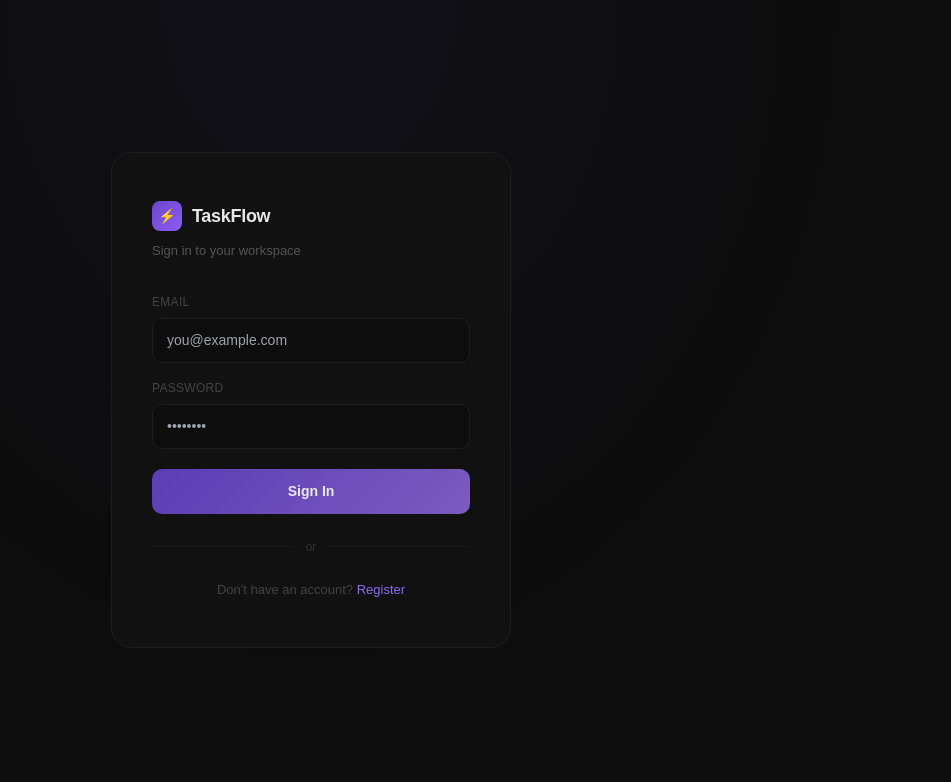
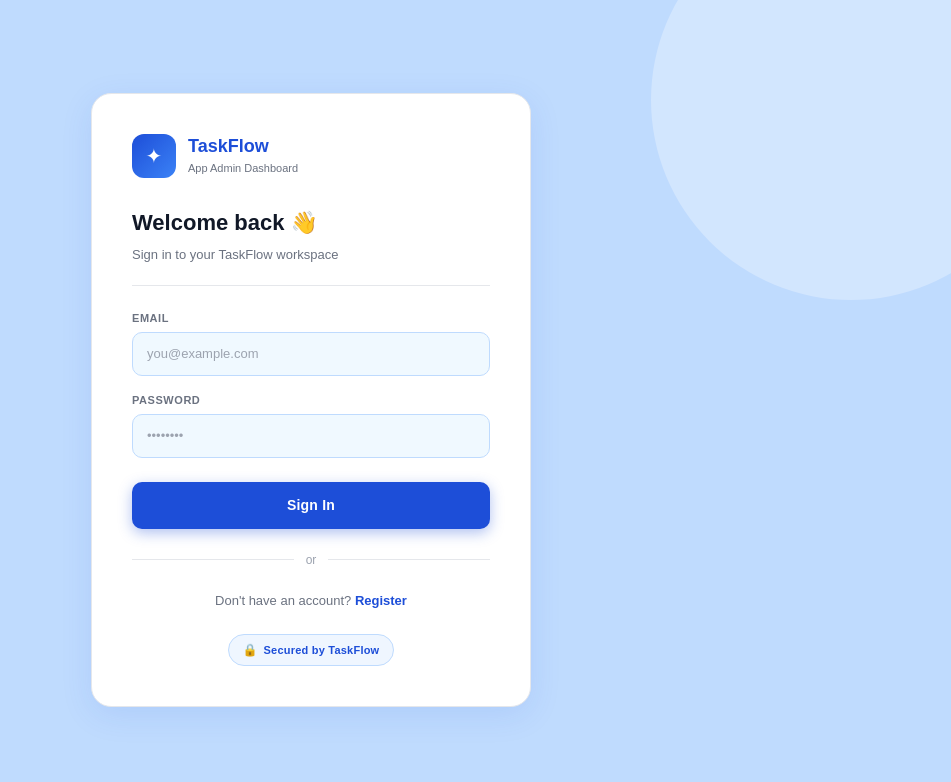
Before and after one commit to SreenandhaVR/task-manager, a React app in the folder frontend/: page /login in a window 1280 px wide. Shown: the top 782 px of the page, without its empty margins (329-1280 px from the left). Built offline with nearby package versions, Linux system fonts and the light colour scheme; the HTML template or start-up script is replaced by a standard one.

Commit message:
Completed till Task Detail PAge

```diff
--- a/frontend/src/pages/Login.jsx
+++ b/frontend/src/pages/Login.jsx
@@ -16,24 +16,26 @@ export default function Login() {
   const inputStyle = {
     width: '100%',
     padding: '11px 14px',
-    background: '#0d0d0d',
-    border: '1px solid #1e1e1e',
+    background: '#f0f9ff',
+    border: '1px solid #bfdbfe',
     borderRadius: '10px',
-    color: '#d0d0d0',
-    fontSize: '14px',
+    color: '#111827',
+    fontSize: '13px',
     outline: 'none',
     boxSizing: 'border-box',
-    fontFamily: "'DM Sans', sans-serif"
+    fontFamily: "'Poppins', sans-serif",
+    transition: 'border 0.2s, background 0.2s',
   }
 
   const labelStyle = {
     display: 'block',
-    fontSize: '12px',
-    color: '#444',
-    marginBottom: '7px',
-    fontWeight: '500',
-    letterSpacing: '0.3px',
-    textTransform: 'uppercase'
+    fontSize: '11px',
+    color: '#6b7280',
+    marginBottom: '6px',
+    fontWeight: '600',
+    letterSpacing: '0.05em',
+    textTransform: 'uppercase',
+    fontFamily: "'Poppins', sans-serif",
   }
 
   const handleSubmit = async (e) => {
@@ -56,9 +58,7 @@ export default function Login() {
         '/auth/login',
         `username=${encodeURIComponent(email)}&password=${encodeURIComponent(password)}`,
         {
-          headers: {
-            'Content-Type': 'application/x-www-form-urlencoded'
-          }
+          headers: { 'Content-Type': 'application/x-www-form-urlencoded' }
         }
       )
 
@@ -80,69 +80,128 @@ export default function Login() {
   return (
     <div style={{
       minHeight: '100vh',
-      background: '#0d0d0d',
+      background: '#bfdbfe',
       display: 'flex',
       alignItems: 'center',
       justifyContent: 'center',
-      fontFamily: "'DM Sans', sans-serif"
+      fontFamily: "'Poppins', sans-serif",
+      position: 'relative',
+      overflow: 'hidden',
     }}>
 
+      {/* Decorative circle — top right */}
       <div style={{
-        position: 'fixed', inset: 0,
-        background: 'radial-gradient(ellipse at 50% 0%, rgba(100,80,200,0.06) 0%, transparent 60%)',
-        pointerEvents: 'none'
+        position: 'fixed',
+        top: '-100px',
+        right: '-100px',
+        width: '400px',
+        height: '400px',
+        borderRadius: '50%',
+        background: '#ffffff',
+        opacity: 0.3,
+        pointerEvents: 'none',
       }} />
 
+      {/* Decorative circle — bottom left */}
       <div style={{
-        width: '100%', maxWidth: '400px',
-        padding: '48px 40px',
-        background: '#111111',
-        border: '1px solid #1e1e1e',
+        position: 'fixed',
+        bottom: '-60px',
+        left: '-60px',
+        width: '250px',
+        height: '250px',
+        borderRadius: '50%',
+        background: '#ffffff',
+        opacity: 0.2,
+        pointerEvents: 'none',
+      }} />
+
+      {/* Card */}
+      <div style={{
+        width: '100%',
+        maxWidth: '440px',
+        padding: '40px',
+        background: '#ffffff',
+        border: '1px solid #e5e7eb',
         borderRadius: '20px',
-        position: 'relative', zIndex: 1
+        boxShadow: '0 8px 32px rgba(29,78,216,0.10)',
+        position: 'relative',
+        zIndex: 1,
       }}>
 
-        {/* logo */}
-        <div style={{ marginBottom: '32px' }}>
+        {/* Logo row */}
+        <div style={{ display: 'flex', alignItems: 'center', gap: '12px', marginBottom: '28px' }}>
           <div style={{
-            display: 'flex', alignItems: 'center',
-            gap: '10px', marginBottom: '10px'
-          }}>
+            width: '44px',
+            height: '44px',
+            background: 'linear-gradient(135deg, #1d4ed8, #3b82f6)',
+            borderRadius: '12px',
+            display: 'flex',
+            alignItems: 'center',
+            justifyContent: 'center',
+            fontSize: '20px',
+            color: '#ffffff',
+            flexShrink: 0,
+          }}>✦</div>
+          <div>
             <div style={{
-              width: '30px', height: '30px',
-              background: 'linear-gradient(135deg, #6c47c9, #8b5cf6)',
-              borderRadius: '8px', display: 'flex',
-              alignItems: 'center', justifyContent: 'center',
-              fontSize: '14px'
-            }}>⚡</div>
-            <span style={{
-              fontSize: '18px', fontWeight: '700',
-              fontFamily: "'Syne', sans-serif",
-              color: '#e8e8e8', letterSpacing: '-0.3px'
-            }}>TaskFlow</span>
+              fontSize: '18px',
+              fontWeight: '800',
+              color: '#1d4ed8',
+              fontFamily: "'Poppins', sans-serif",
+              lineHeight: 1.2,
+            }}>TaskFlow</div>
+            <div style={{
+              fontSize: '11px',
+              color: '#6b7280',
+              fontFamily: "'Poppins', sans-serif",
+              marginTop: '2px',
+            }}>App Admin Dashboard</div>
           </div>
-          <p style={{ color: '#555', fontSize: '13px' }}>
-            {isRegister ? 'Create a new account' : 'Sign in to your workspace'}
-          </p>
         </div>
 
-        {/* error */}
+        {/* Welcome heading */}
+        <h2 style={{
+          margin: '0 0 6px',
+          fontSize: '22px',
+          fontWeight: '700',
+          color: '#111827',
+          fontFamily: "'Poppins', sans-serif",
+        }}>
+          {isRegister ? 'Create account 🚀' : 'Welcome back 👋'}
+        </h2>
+        <p style={{
+          margin: '0 0 20px',
+          fontSize: '13px',
+          color: '#6b7280',
+          fontFamily: "'Poppins', sans-serif",
+        }}>
+          {isRegister
+            ? 'Fill in the details to get started'
+            : 'Sign in to your TaskFlow workspace'}
+        </p>
+
+        {/* Divider */}
+        <div style={{ height: '1px', background: '#e5e7eb', marginBottom: '24px' }} />
+
+        {/* Error */}
         {error && (
           <div style={{
-            background: 'rgba(239,68,68,0.08)',
-            border: '1px solid rgba(239,68,68,0.2)',
-            borderRadius: '8px', padding: '10px 14px',
-            marginBottom: '16px', fontSize: '13px',
-            color: '#ef4444', fontWeight: '500'
+            marginBottom: '16px',
+            padding: '10px 14px',
+            background: '#fef2f2',
+            border: '1px solid #fecaca',
+            borderRadius: '10px',
+            fontSize: '12px',
+            color: '#dc2626',
+            fontWeight: '500',
+            fontFamily: "'Poppins', sans-serif",
           }}>
             {error}
           </div>
         )}
 
-        {/* form */}
-        <form onSubmit={handleSubmit} style={{
-          display: 'flex', flexDirection: 'column', gap: '16px'
-        }}>
+        {/* Form */}
+        <form onSubmit={handleSubmit} style={{ display: 'flex', flexDirection: 'column', gap: '16px' }}>
 
           <div>
             <label style={labelStyle}>Email</label>
@@ -153,8 +212,14 @@ export default function Login() {
               placeholder="you@example.com"
               required
               style={inputStyle}
-              onFocus={(e) => e.target.style.borderColor = '#3d2c6e'}
-              onBlur={(e) => e.target.style.borderColor = '#1e1e1e'}
+              onFocus={(e) => {
+                e.target.style.borderColor = '#1d4ed8'
+                e.target.style.background = '#ffffff'
+              }}
+              onBlur={(e) => {
+                e.target.style.borderColor = '#bfdbfe'
+                e.target.style.background = '#f0f9ff'
+              }}
             />
           </div>
 
@@ -167,8 +232,14 @@ export default function Login() {
               placeholder="••••••••"
               required
               style={inputStyle}
-              onFocus={(e) => e.target.style.borderColor = '#3d2c6e'}
-              onBlur={(e) => e.target.style.borderColor = '#1e1e1e'}
+              onFocus={(e) => {
+                e.target.style.borderColor = '#1d4ed8'
+                e.target.style.background = '#ffffff'
+              }}
+              onBlur={(e) => {
+                e.target.style.borderColor = '#bfdbfe'
+                e.target.style.background = '#f0f9ff'
+              }}
             />
           </div>
 
@@ -176,39 +247,63 @@ export default function Login() {
             type="submit"
             disabled={loading}
             style={{
-              width: '100%', padding: '12px',
-              background: 'linear-gradient(135deg, #5b3db5, #7c5cbf)',
-              border: 'none', borderRadius: '10px',
-              color: '#e8e8e8', fontSize: '14px',
-              fontWeight: '600',
+              width: '100%',
+              padding: '13px',
+              background: '#1d4ed8',
+              border: 'none',
+              borderRadius: '10px',
+              color: '#ffffff',
+              fontSize: '14px',
+              fontWeight: '700',
+              fontFamily: "'Poppins', sans-serif",
+              letterSpacing: '0.2px',
               cursor: loading ? 'not-allowed' : 'pointer',
-              marginTop: '4px',
+              marginTop: '8px',
               opacity: loading ? 0.7 : 1,
-              fontFamily: "'DM Sans', sans-serif"
+              boxShadow: '0 4px 14px rgba(29,78,216,0.35)',
+              transition: 'opacity 0.2s, transform 0.2s',
+              transform: 'translateY(0)',
             }}
-            onMouseEnter={(e) => { if (!loading) e.target.style.opacity = '0.88' }}
-            onMouseLeave={(e) => { if (!loading) e.target.style.opacity = '1' }}
+            onMouseEnter={(e) => {
+              if (!loading) {
+                e.target.style.opacity = '0.88'
+                e.target.style.transform = 'translateY(-1px)'
+              }
+            }}
+            onMouseLeave={(e) => {
+              if (!loading) {
+                e.target.style.opacity = '1'
+                e.target.style.transform = 'translateY(0)'
+              }
+            }}
           >
             {loading
               ? (isRegister ? 'Creating account...' : 'Signing in...')
-              : (isRegister ? 'Create Account' : 'Sign In')
-            }
+              : (isRegister ? 'Create Account' : 'Sign In')}
           </button>
 
         </form>
 
-        {/* divider */}
+        {/* Divider */}
         <div style={{
-          display: 'flex', alignItems: 'center',
-          gap: '12px', margin: '24px 0'
+          display: 'flex',
+          alignItems: 'center',
+          gap: '12px',
+          margin: '22px 0',
         }}>
-          <div style={{ flex: 1, height: '1px', background: '#1a1a1a' }} />
-          <span style={{ color: '#333', fontSize: '12px' }}>or</span>
-          <div style={{ flex: 1, height: '1px', background: '#1a1a1a' }} />
+          <div style={{ flex: 1, height: '1px', background: '#e5e7eb' }} />
+          <span style={{ color: '#9ca3af', fontSize: '12px', fontFamily: "'Poppins', sans-serif" }}>or</span>
+          <div style={{ flex: 1, height: '1px', background: '#e5e7eb' }} />
         </div>
 
-        {/* toggle */}
-        <p style={{ textAlign: 'center', fontSize: '13px', color: '#444' }}>
+        {/* Toggle */}
+        <p style={{
+          textAlign: 'center',
+          fontSize: '13px',
+          color: '#6b7280',
+          margin: 0,
+          fontFamily: "'Poppins', sans-serif",
+        }}>
           {isRegister ? 'Already have an account? ' : "Don't have an account? "}
           <span
             onClick={() => {
@@ -217,12 +312,38 @@ export default function Login() {
               setEmail('')
               setPassword('')
             }}
-            style={{ color: '#8b6cf0', cursor: 'pointer', fontWeight: '500' }}
+            style={{
+              color: '#1d4ed8',
+              cursor: 'pointer',
+              fontWeight: '600',
+            }}
           >
             {isRegister ? 'Sign In' : 'Register'}
           </span>
         </p>
 
+        {/* Security badge */}
+        <div style={{ marginTop: '24px', textAlign: 'center' }}>
+          <div style={{
+            display: 'inline-flex',
+            alignItems: 'center',
+            gap: '6px',
+            background: '#eff6ff',
+            border: '1px solid #bfdbfe',
+            borderRadius: '20px',
+            padding: '6px 14px',
+          }}>
+            <span style={{ fontSize: '12px' }}>🔒</span>
+            <span style={{
+              fontSize: '11px',
+              fontWeight: '600',
+              color: '#1d4ed8',
+              fontFamily: "'Poppins', sans-serif",
+              letterSpacing: '0.02em',
+            }}>Secured by TaskFlow</span>
+          </div>
+        </div>
+
       </div>
     </div>
   )
```
